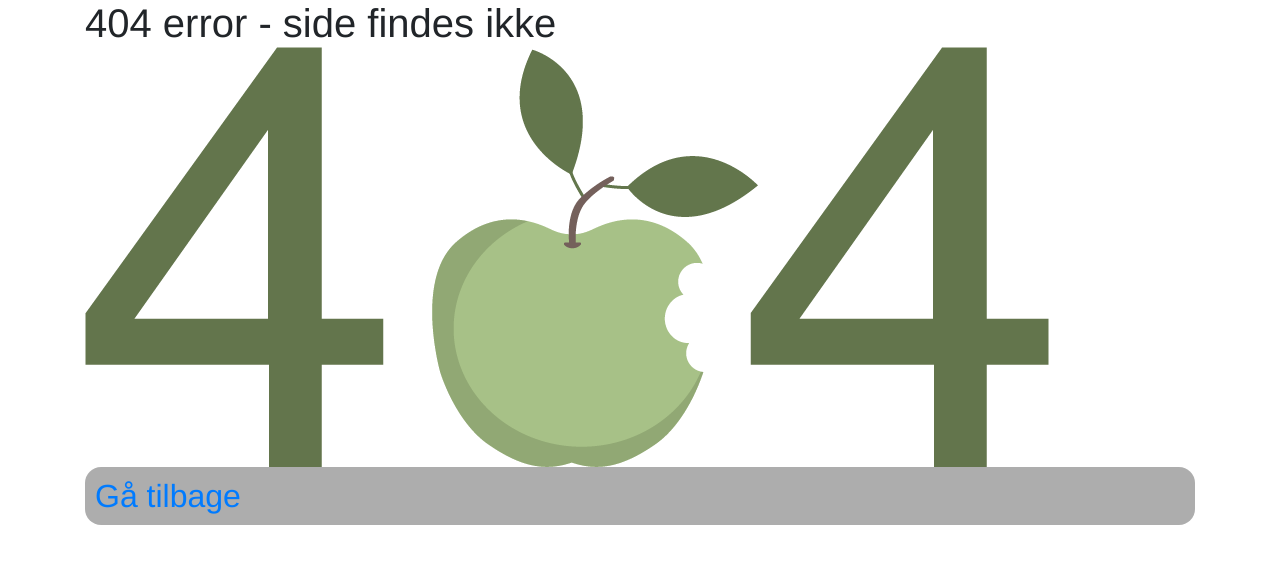
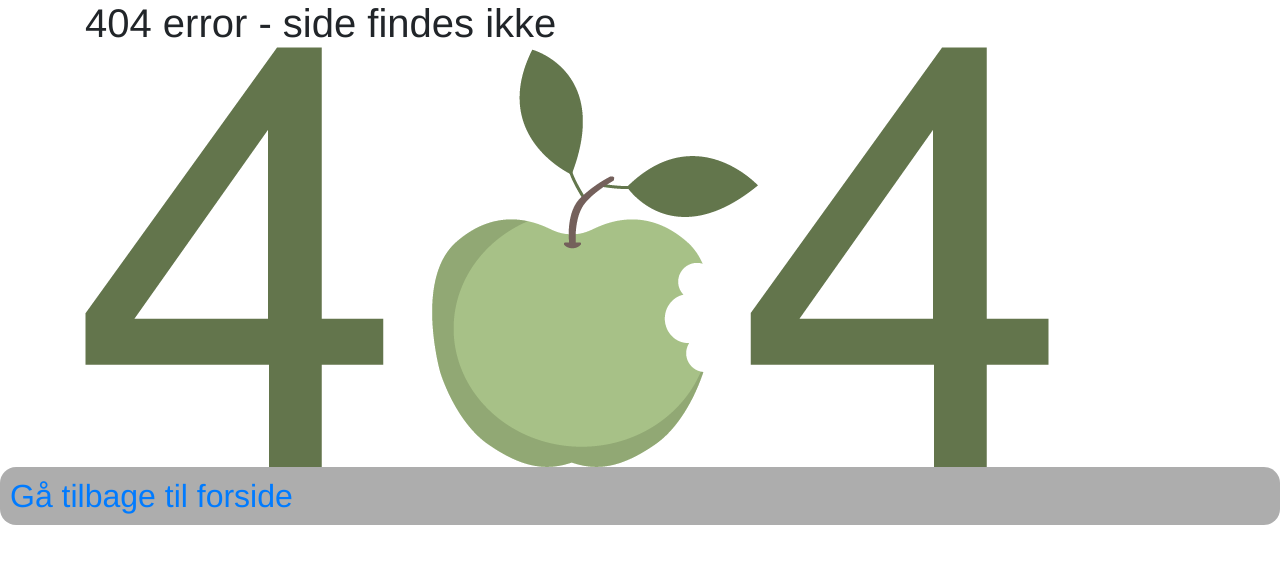
Before and after one commit to loomedai/moseholm, a PHP site: page /404.html in a window 1280 px wide. Shown: the part 169-733 px from the top of the page. Run offline with PHP 8.4, Linux system fonts and the light colour scheme; style sheets or scripts are compiled from the project's sources; some libraries are stand-ins or nearby versions.

Commit message:
404billede

```diff
--- a/404.html
+++ b/404.html
@@ -4,7 +4,7 @@
 <head>
     <meta charset="utf-8">
 
-    <title>Moreholm gård</title>
+    <title>Moseholm gård</title>
 
     <meta name="robots" content="All">
     <meta name="author" content="Udgiver">
@@ -53,8 +53,8 @@
     <h1>404 error - side findes ikke</h1>
     <img src="img/404billede.jpg" alt="404 æble billede">
 </div>
-<div class="container">
-   <h2> <a href="index.html">Gå tilbage</a></h2>
+<div class="container1">
+   <h2> <a href="index.html">Gå tilbage til forside</a></h2>
 </div>
 
 </body>
```
Also changed, not shown: classes/404.css (+6 -4 lines).
